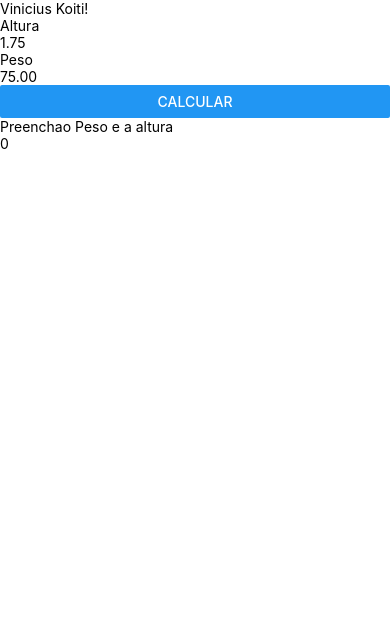
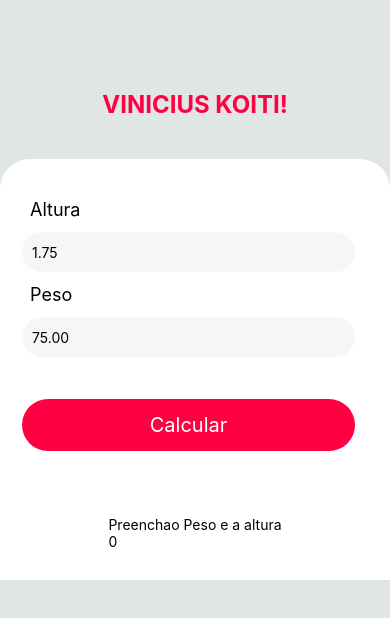
Before and after one commit to ViniciusKoiti/LabProjetoReactNative, a React Native app: screen / in a window 390 px wide. Shown: the top 618 px of the page. Built offline with nearby package versions, Linux system fonts and the light colour scheme.

Commit message:
Adicionando testes e style para meu projeto

```diff
--- a/App.tsx
+++ b/App.tsx
@@ -30,13 +30,21 @@ import Main from './components/Main'
 
 function App(): React.JSX.Element {
   return (
-    <View>
+    <View style={style.container}>
         <Title/>
         <Main/>
     </View>
   );
 }
 
+const style = StyleSheet.create({
+  container: {
+    flex: 1,
+    backgroundColor: '#e0e5e5',
+    paddingTop:80,
+
+  }
+});
 
 
 export default App;
--- /dev/null
+++ b/components/Form/form.style.ts
@@ -0,0 +1,55 @@
+import { StyleSheet } from "react-native";
+
+const style = StyleSheet.create({
+    formContext: {
+        width: "100%",
+        height: "100%",
+        bottom: 0,
+        backgroundColor: '#ffffff',
+        borderTopLeftRadius:30,
+        borderTopRightRadius: 30,
+        marginTop: 30,
+        alignItems: "center",
+    },
+
+    form: {
+        width:"100%",
+        height:"auto",
+        marginTop: 30,
+        padding:10
+    },
+
+    formLabel: {
+        color:"#000000",
+        fontSize: 18,
+        paddingLeft: 20,
+    },
+
+    input: {
+        width:"90%",
+        borderRadius:50,
+        backgroundColor: "#f6f6f6",
+        height: 40,
+        margin: 12,
+        paddingLeft: 10,
+
+    },
+    buttonCalculator:{
+        borderRadius: 50,
+        alignItems: "center",
+        justifyContent: "center",
+        width: "90%",
+        backgroundColor: "#FF0043",
+        padding: 14,
+        paddingBottom: 14,
+        marginLeft: 12,
+        margin: 30
+    },
+
+    textButtonCalculator: {
+        fontSize: 20,
+        color: "#ffffff",
+    }
+})
+
+export default style;
--- a/components/Form/index.tsx
+++ b/components/Form/index.tsx
@@ -1,10 +1,11 @@
 import React, { useState } from "react"
-import { View, Text, TextInput, Button } from "react-native"
+import { View, Text, TextInput, Button, TouchableOpacity } from "react-native"
 import ResultImc from "../ResultIMC";
 import { calculateImc } from "../../service/imcService";
+import style from "./form.style";
 
 export default function Form(){
-
+    const {formContext,form, formLabel, input, buttonCalculator, textButtonCalculator } = style;
 
     const [height, setHeight] = useState<number | null>(null);
     const [weight, setWeight] = useState<number | null>(null);
@@ -31,27 +32,33 @@ export default function Form(){
     }
 
     return(
-        <View>
-            <View>
-                <Text>Altura</Text>
+        <View style={formContext }>
+            <View style={form}>
+                <Text
+                style={formLabel}>
+                    Altura</Text>
                 <TextInput
+                style={input}
                 onChangeText={(height:string) => setHeight(height ? parseFloat(height) : null)}
                 placeholder="1.75"
                 keyboardType="numeric"
                 ></TextInput>
                 <Text
-
+                 style={formLabel}
                 >Peso</Text>
                 <TextInput
+                style={input}
                 onChangeText={(peso) => setWeight(peso ? parseFloat(peso) : null)}
                 placeholder = "75.00"
                 keyboardType="numeric"
                 ></TextInput>
 
-                <Button
+                <TouchableOpacity
                 onPress={validationImc}
-                title={textButton}
-                />
+                style={buttonCalculator}
+                ><Text style={textButtonCalculator}>
+                    {textButton}
+                    </Text></TouchableOpacity>
 
             </View>
             <ResultImc imcText={messageImc} imcValue={imc} />
--- a/components/ResultIMC/index.tsx
+++ b/components/ResultIMC/index.tsx
@@ -2,10 +2,14 @@ import React from "react"
 import { View, Text } from "react-native"
 import Form from "../Form"
 import { ResultImcDTO } from "../../DTO/ResultImc"
+import style from "./resultImc.style"
 
 export default function ResultImc(props: ResultImcDTO){
+
+    const {resultImc} = style;
+
     return(
-        <View>
+        <View style={resultImc}>
             <Text>{props.imcText}</Text>
             <Text>{props.imcValue}</Text>
         </View>
--- /dev/null
+++ b/components/ResultIMC/resultImc.style.ts
@@ -0,0 +1,10 @@
+import { StyleSheet } from "react-native";
+
+const style = StyleSheet.create({
+  resultImc: {
+    flex: 1,
+    marginTop: 25,
+  }
+})
+
+export default style;
--- a/components/Title/index.tsx
+++ b/components/Title/index.tsx
@@ -1,10 +1,13 @@
 import React from "react"
 import { View, Text } from "react-native"
+import style from "./title.style"
 
 export default function Title(){
+    const { title,boxTitle  } = style;
+
     return(
-        <View>
-            <Text>
+        <View style={boxTitle}>
+            <Text style={title}>
                 Vinicius Koiti!
             </Text>
 
--- /dev/null
+++ b/components/Title/title.style.ts
@@ -0,0 +1,18 @@
+import { StyleSheet } from "react-native";
+
+const style = StyleSheet.create({
+    boxTitle: {
+        alignItems: 'center',
+        justifyContent: 'center',
+        padding:10,
+    },
+
+    title: {
+        color:'#FF0043',
+        fontSize: 24,
+        fontWeight: 'bold',
+        textTransform: 'uppercase',
+    }
+})
+
+export default style;
--- a/service/imcService.ts
+++ b/service/imcService.ts
@@ -0,0 +1,3 @@
+export function calculateImc(weight: number, height: number): number {
+    return Number((weight / (height * height)).toFixed(2));
+}
```
Also changed, not shown: 1 other file (tests, documents, lock files or other folders).
